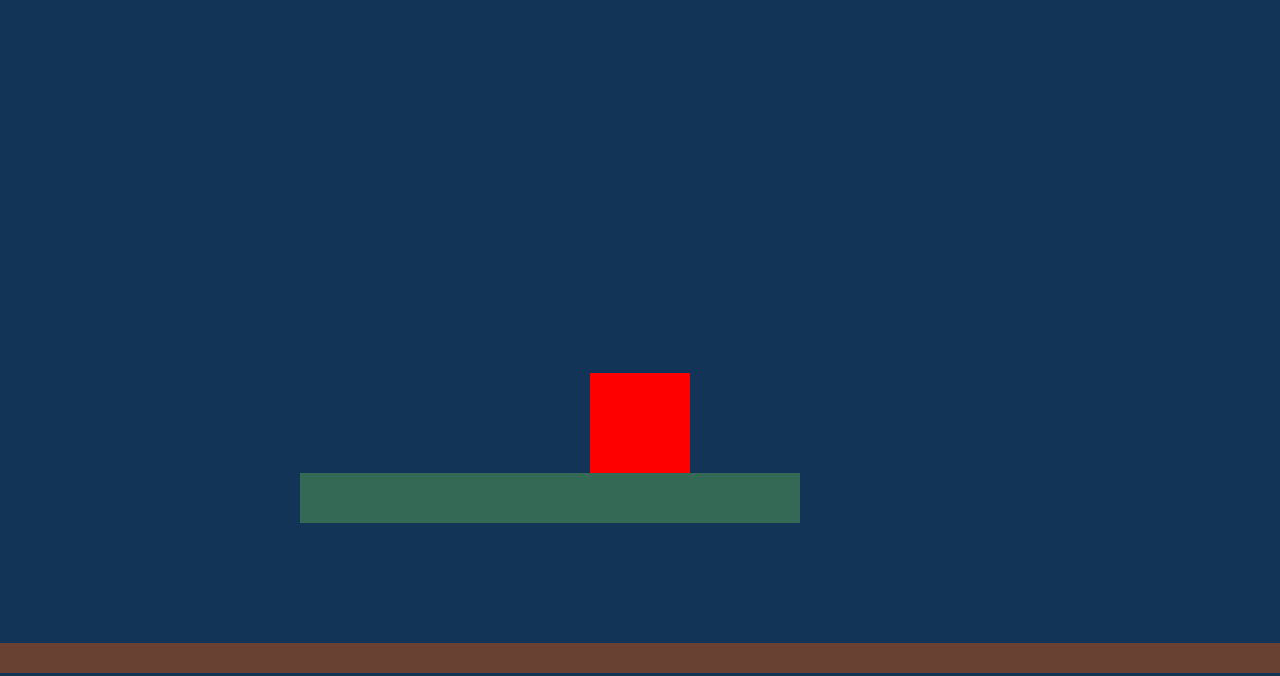
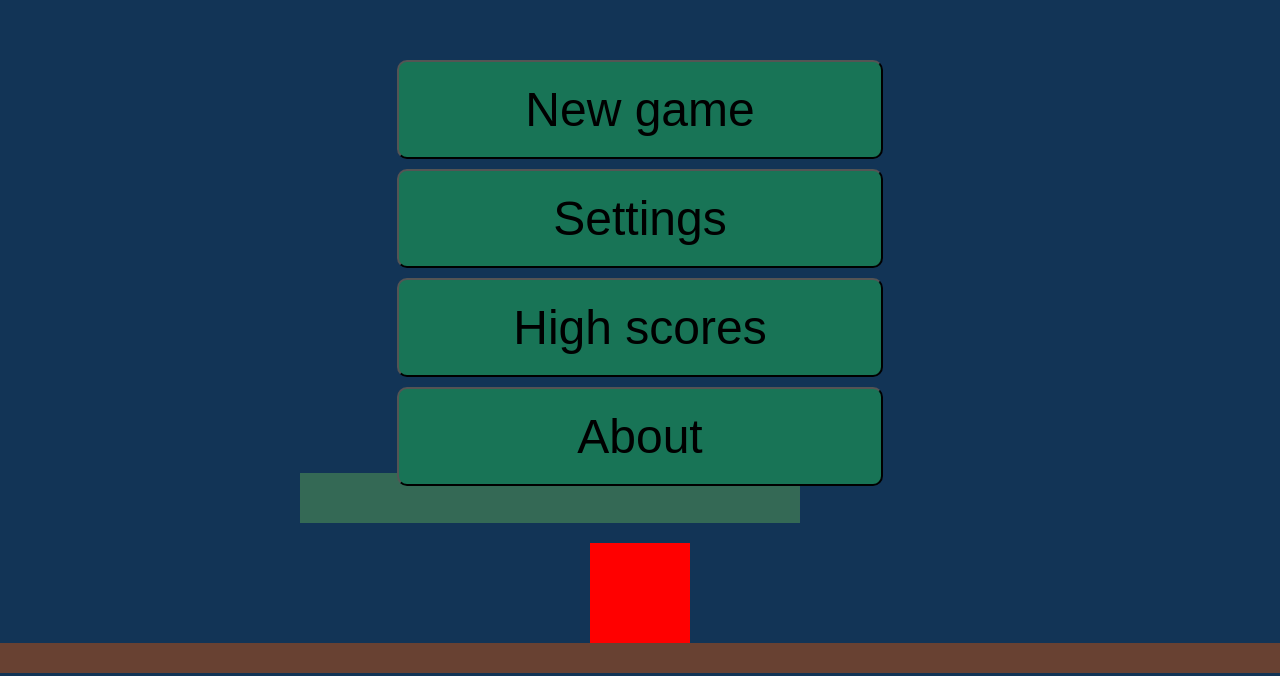
Before and after one commit to s4rd3d/leap-of-faith, a website built with webpack: page dist/index.html in a window 1280 px wide. Shown: the part 127-803 px from the top of the page. Built offline with nearby package versions, Linux system fonts and the light colour scheme.

Commit message:
feat: Add main menu
Added main menu on top of canvas.

```diff
--- a/src/index.js
+++ b/src/index.js
@@ -17,3 +17,7 @@ world.generate();
 // Create a new renderer and start the animation
 const render = new Render(canvas, world);
 render.animate();
+
+document.querySelector('#new-game').addEventListener('click', () => {
+    document.querySelector('#main-menu').classList.add('hidden');
+})
--- a/src/style/style.css
+++ b/src/style/style.css
@@ -1,7 +1,34 @@
 body {
   background: #123456;
+  display: flex;
+  justify-content: center;
+  align-items: center;
+  height: 100vh;
 }
 
-html, body {
+html,
+body {
   overflow: hidden;
 }
+
+.button-container {
+  display: flex;
+  flex-direction: column;
+  width: 40%;
+  position: absolute;
+  justify-items: center;
+  align-items: center;
+}
+
+.menu-btn {
+  margin: 5px;
+  background-color: #187456;
+  width: 95%;
+  padding: 20px;
+  border-radius: 10px;
+  font-size: 3rem;
+}
+
+.hidden {
+  visibility: hidden;
+}
--- a/src/world.js
+++ b/src/world.js
@@ -1,7 +1,7 @@
 import Player from './objects/player';
 import Ground from './objects/ground';
 
-import { CANVAS_WIDTH } from './constants';
+import { CANVAS_HEIGHT, CANVAS_WIDTH } from './constants';
 import WorldObject from './objects/world-object';
 
 class World {
@@ -34,7 +34,7 @@ class World {
   generate() {
     // Create the player
     const player = new Player(
-      { x: CANVAS_WIDTH / 2 - 50, y: 100 },
+      { x: CANVAS_WIDTH / 2 - 50, y: CANVAS_HEIGHT },
       100,
       100,
       '#FF0000',
```
Also changed, not shown: dist/index.html, 1 other file.
